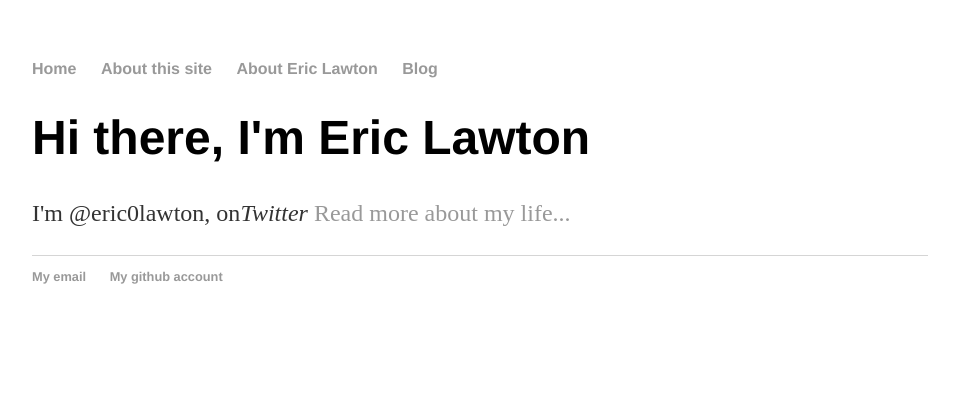
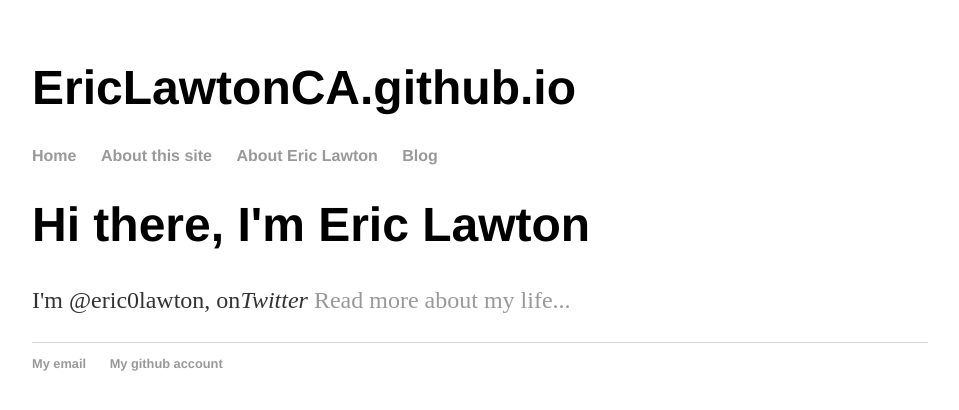
Before and after one commit to EricLawtonCA/EricLawtonCA.github.io, a Jekyll site: the page built from index.html, in a window 1280 px wide. Shown: the top 410 px of the page, without its empty margins (160-1119 px from the left). Built offline with Jekyll 4.4.1, drawn with Linux system fonts in a browser that asks for light colours; the repository's description, which GitHub fills in, is left out.

Commit message:
Try again with header
Moved inside body. Clean up indentation later

```diff
--- a/_layouts/default.html
+++ b/_layouts/default.html
@@ -1,11 +1,16 @@
 <!DOCTYPE html>
 	<html>
 		<head>
-			<title>{{ page.title }}</title>
-			<!-- link to main stylesheet -->
 			<link rel="stylesheet" type="text/css" href="/css/main.css">
 		</head>
 		<body>
+			    <!-- HEADER -->
+    <div id="header_wrap" class="outer">
+       <header class="inner">
+          <h1 id="project_title">{{ site.title | default: site.github.repository_name }}</h1>
+          <h2 id="project_tagline">{{ site.description | default: site.github.project_tagline }}</h2>
+        </header>
+    </div>
 			<nav>
 	    		<ul>
 	        		<li><a href="/">Home</a></li>
```
